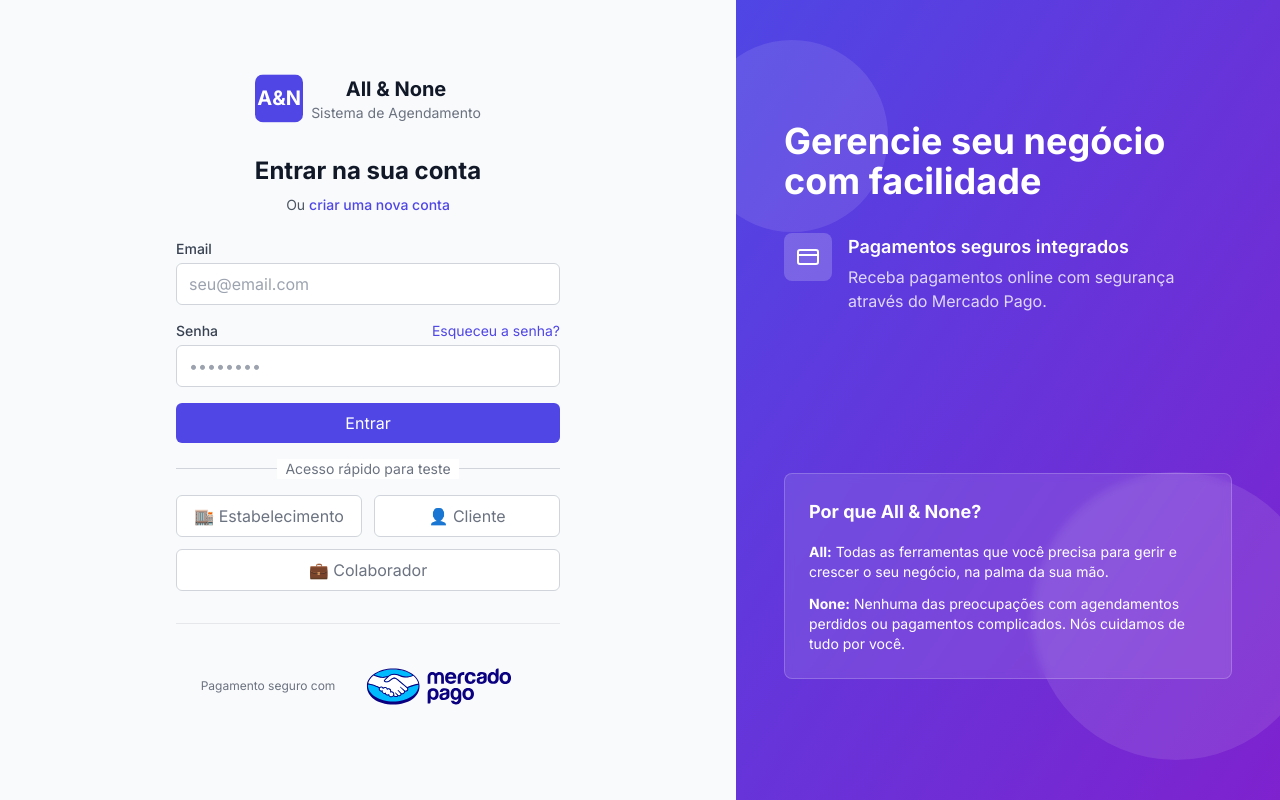
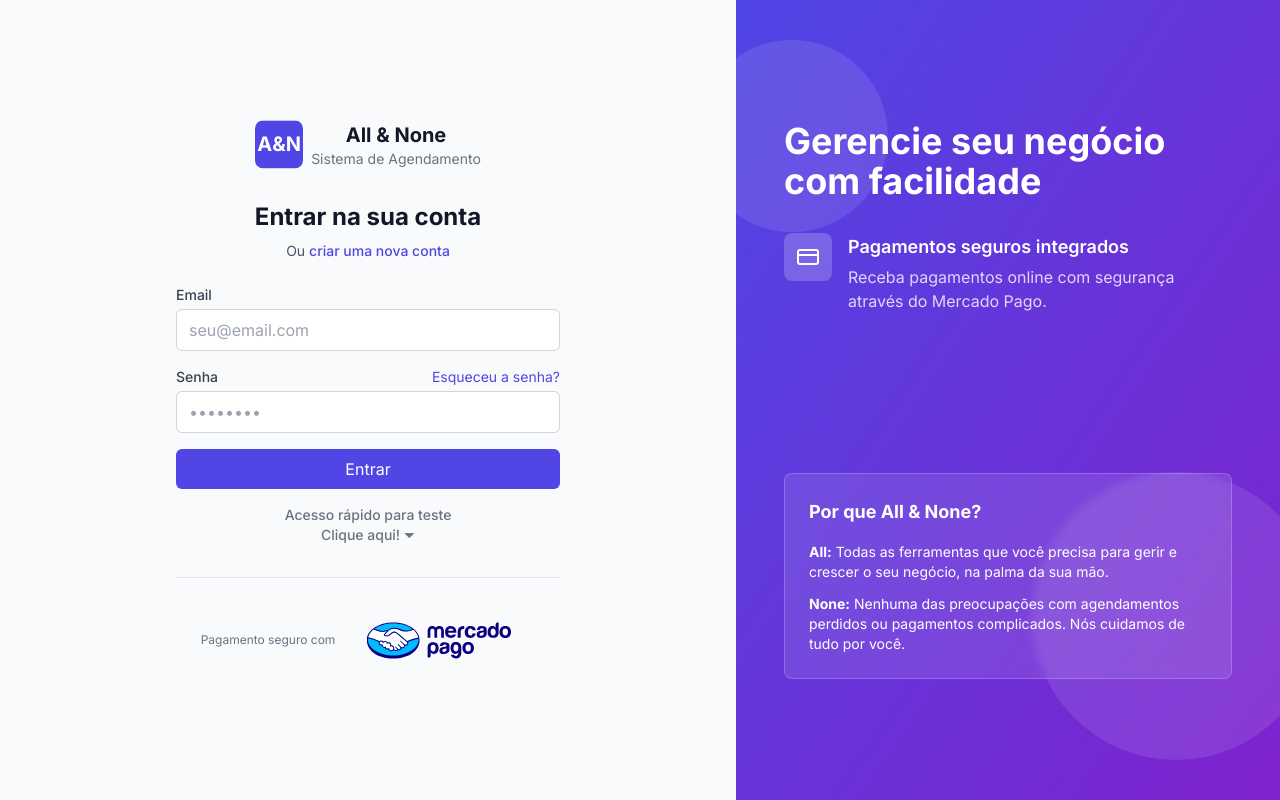
Before and after one commit to alessandrotostes/aen-agendamentos, a Next.js app in the folder app-agendamento/: page /login in a window 1280 px wide. Built offline with nearby package versions, Linux system fonts and the light colour scheme; no server answers.

Commit message:
feat(login): adicionar botão para mostrar/esconder logins de teste e reorganizar a exibição dos botões

```diff
--- a/app-agendamento/src/app/(auth)/login/page.tsx
+++ b/app-agendamento/src/app/(auth)/login/page.tsx
@@ -11,7 +11,7 @@ export default function LoginPage() {
   const [formData, setFormData] = useState({ email: "", password: "" });
   const [error, setError] = useState("");
   const [loading, setLoading] = useState(false);
-
+  const [showTestLogins, setShowTestLogins] = useState(false);
   const { login } = useAuth();
   const router = useRouter();
 
@@ -153,18 +153,25 @@ export default function LoginPage() {
 
         <div className="mt-6 text-center">
           <div className="relative">
-            <div className="absolute inset-0 flex items-center">
-              <div className="w-full border-t border-gray-300" />
-            </div>
+            <div className="absolute inset-0 flex items-center"></div>
             <div className="relative flex justify-center text-sm">
-              <span className="px-2 bg-white text-gray-500">
+              {/* Botão para mostrar/esconder os logins de teste */}
+              <button
+                type="button"
+                onClick={() => setShowTestLogins(!showTestLogins)}
+                className="px-2 bg-transparent text-gray-500 hover:text-gray-700 font-medium"
+              >
                 Acesso rápido para teste
-              </span>
+                <br />
+                Clique aqui! {showTestLogins ? "⏶" : "⏷"}
+              </button>
             </div>
           </div>
 
+          {/* Os botões só aparecem se showTestLogins for true */}
+          {showTestLogins && (
             <div className="mt-4 grid grid-cols-2 gap-3">
-            {/* Botão Estabelecimento (sem alterações) */}
+              {/* Botão Estabelecimento */}
               <button
                 type="button"
                 onClick={() =>
@@ -178,7 +185,7 @@ export default function LoginPage() {
                 🏬 Estabelecimento
               </button>
 
-            {/* Botão Cliente (sem alterações) */}
+              {/* Botão Cliente */}
               <button
                 type="button"
                 onClick={() =>
@@ -192,7 +199,7 @@ export default function LoginPage() {
                 👤 Cliente
               </button>
 
-            {/* ===== BOTÃO COLABORADOR (COM A CORREÇÃO) ===== */}
+              {/* Botão Colaborador */}
               <button
                 type="button"
                 onClick={() =>
@@ -201,12 +208,12 @@ export default function LoginPage() {
                     password: "aenteste123",
                   })
                 }
-              // ADICIONAMOS 'col-span-2' AQUI
                 className="w-full py-2 px-4 border border-gray-300 rounded-md bg-white text-gray-500 hover:bg-gray-50 text-center col-span-2"
               >
                 💼 Colaborador
               </button>
             </div>
+          )}
         </div>
       </form>
     </AuthLayout>
```
Lines whose indentation alone changed are shown as unchanged.
